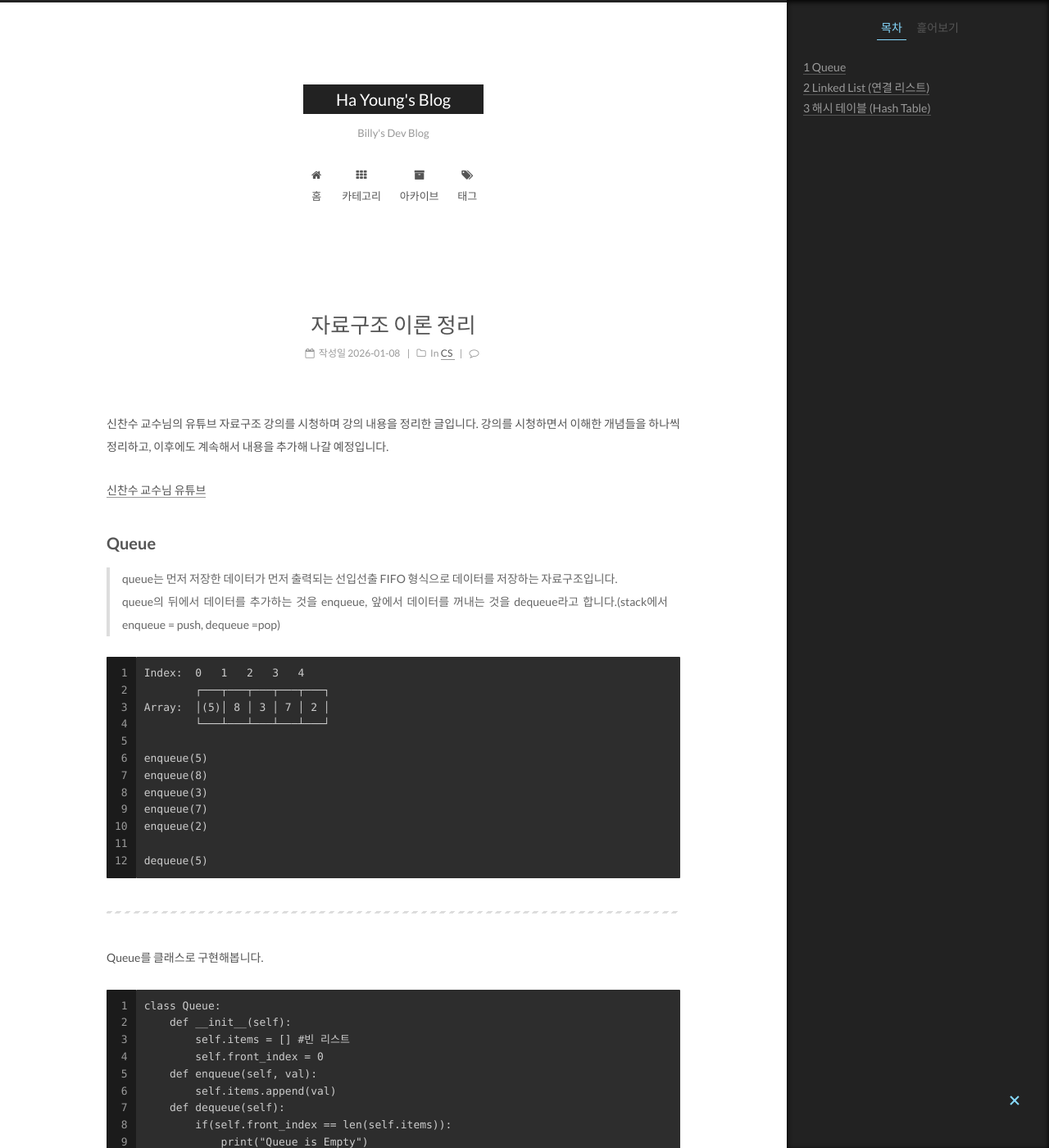
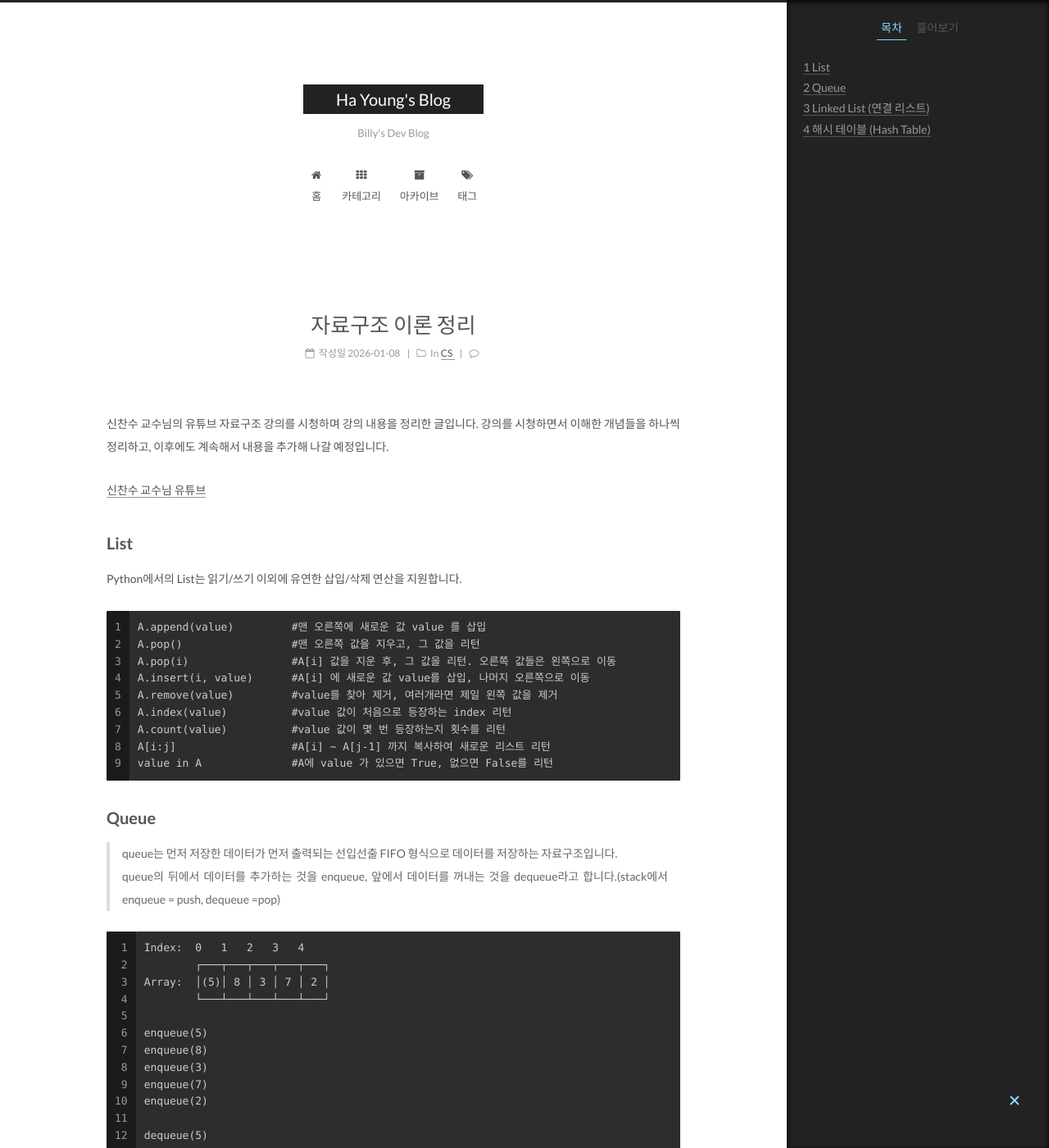
Before and after one commit to billihazero/billihazero.github.io, a Jekyll site: the page built from _posts/CS/2026-01-08-Data-Structure.md, in a window 1280 px wide and 1400 px high. Shown: the whole window at 82% size. Built offline with Jekyll 4.4.1, drawn with Linux system fonts in a browser that asks for light colours; comment, search, counter and statistics services are not loaded.

Commit message:
feat: [CS] List 삽입/삭제 연산 정리

````diff
--- a/_posts/CS/2026-01-08-Data-Structure.md
+++ b/_posts/CS/2026-01-08-Data-Structure.md
@@ -14,6 +14,22 @@ photos:
 신찬수 교수님의 유튜브 자료구조 강의를 시청하며 강의 내용을 정리한 글입니다. 강의를 시청하면서 이해한 개념들을 하나씩 정리하고, 이후에도 계속해서 내용을 추가해 나갈 예정입니다.
 
 [신찬수 교수님 유튜브](https://www.youtube.com/watch?v=PIidtIBCjEg&list=PLsMufJgu5933ZkBCHS7bQTx0bncjwi4PK)
+
+## List
+
+Python에서의 List는 읽기/쓰기 이외에 유연한 삽입/삭제 연산을 지원합니다.
+
+```
+A.append(value)         #맨 오른쪽에 새로운 값 value 를 삽입
+A.pop()                 #맨 오른쪽 값을 지우고, 그 값을 리턴
+A.pop(i)                #A[i] 값을 지운 후, 그 값을 리턴. 오른쪽 값들은 왼쪽으로 이동
+A.insert(i, value)      #A[i] 에 새로운 값 value를 삽입, 나머지 오른쪽으로 이동
+A.remove(value)         #value를 찾아 제거, 여러개라면 제일 왼쪽 값을 제거
+A.index(value)          #value 값이 처음으로 등장하는 index 리턴
+A.count(value)          #value 값이 몇 번 등장하는지 횟수를 리턴
+A[i:j]                  #A[i] ~ A[j-1] 까지 복사하여 새로운 리스트 리턴
+value in A              #A에 value 가 있으면 True, 없으면 False를 리턴
+```
 
 ## Queue
 
````
